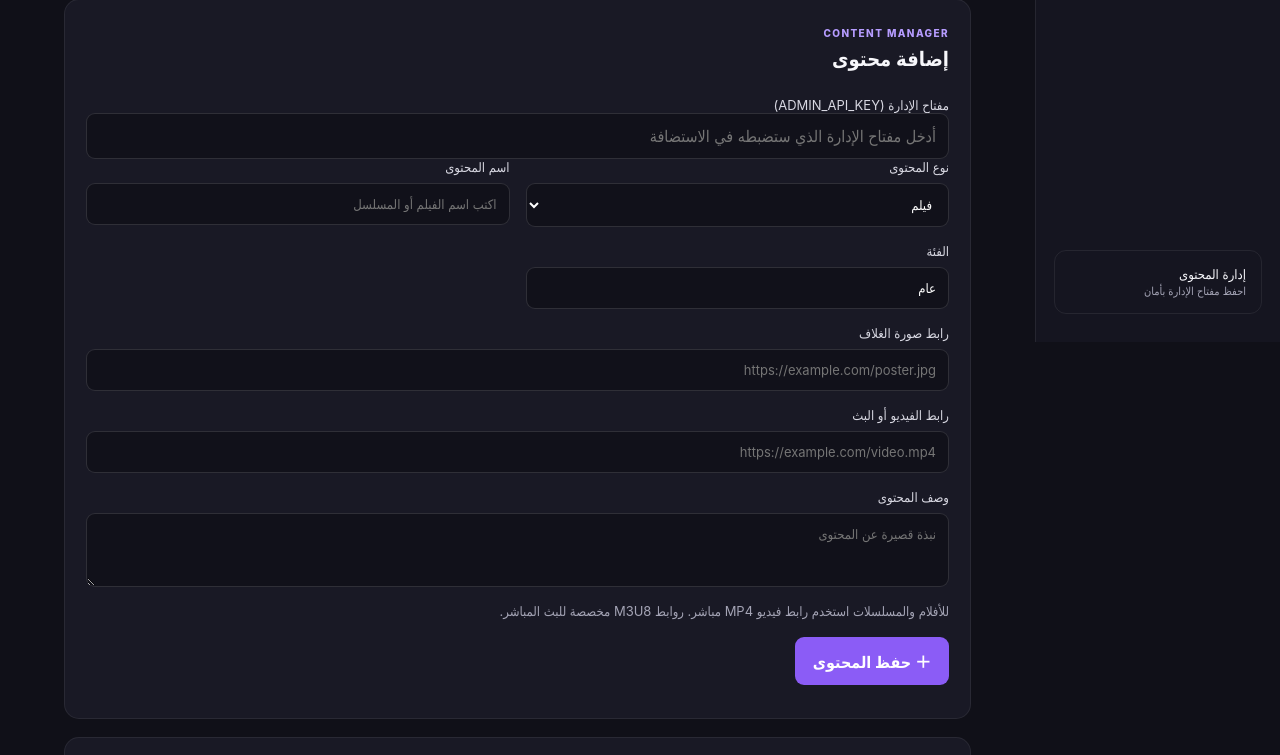
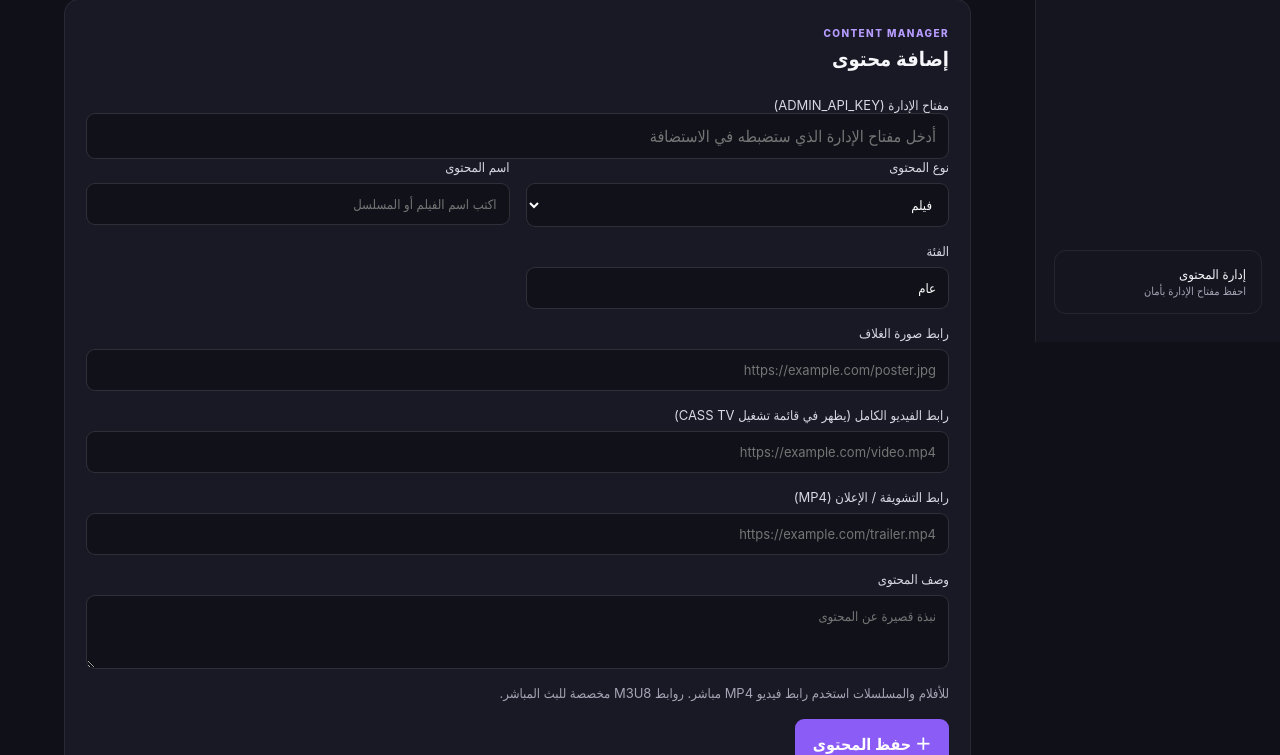
Before and after one commit to Abboudgg/CASS-TV, a website: page public/admin.html in a window 1280 px wide. Shown: the part 458-1213 px from the top of the page. Drawn offline with Linux system fonts and the light colour scheme; no server answers.

Commit message:
feat: add trailer URL field to content manager

```diff
--- a/public/admin.html
+++ b/public/admin.html
@@ -45,7 +45,8 @@
           <label>اسم المحتوى<input id="title" required maxlength="100" placeholder="اكتب اسم الفيلم أو المسلسل"></label>
           <label>الفئة<input id="category" maxlength="60" value="عام" placeholder="مثال: أكشن، كوميدي، دراما"></label>
           <label class="wide">رابط صورة الغلاف<input id="poster" type="url" placeholder="https://example.com/poster.jpg"></label>
-          <label class="wide">رابط الفيديو أو البث<input id="stream" type="url" placeholder="https://example.com/video.mp4"></label>
+          <label class="wide">رابط الفيديو الكامل (يظهر في قائمة تشغيل CASS TV)<input id="stream" type="url" placeholder="https://example.com/movie.mp4"></label>
+          <label class="wide" id="teaserField">رابط التشويقة / الإعلان (MP4)<input id="teaser" type="url" placeholder="https://example.com/trailer.mp4"></label>
           <label class="wide">وصف المحتوى<textarea id="description" rows="3" maxlength="500" placeholder="نبذة قصيرة عن المحتوى"></textarea></label>
         </div>
         <p class="hint" id="streamHint">للأفلام والمسلسلات استخدم رابط فيديو MP4 مباشر. للبث المباشر اختر «بث مباشر» واستخدم رابط HLS بصيغة M3U8؛ ستبقى روابط البث المباشر مدعومة.</p>
```
